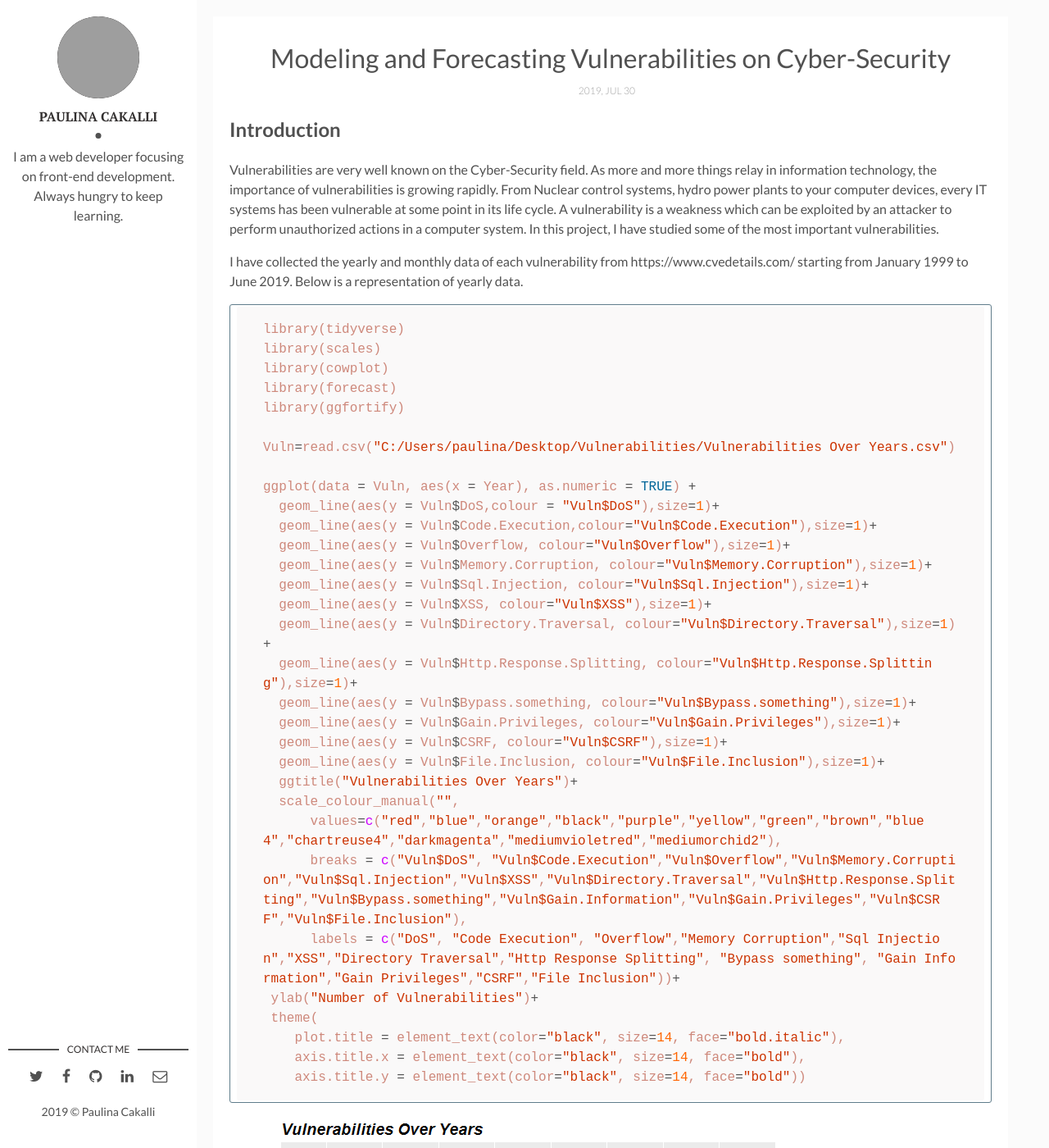
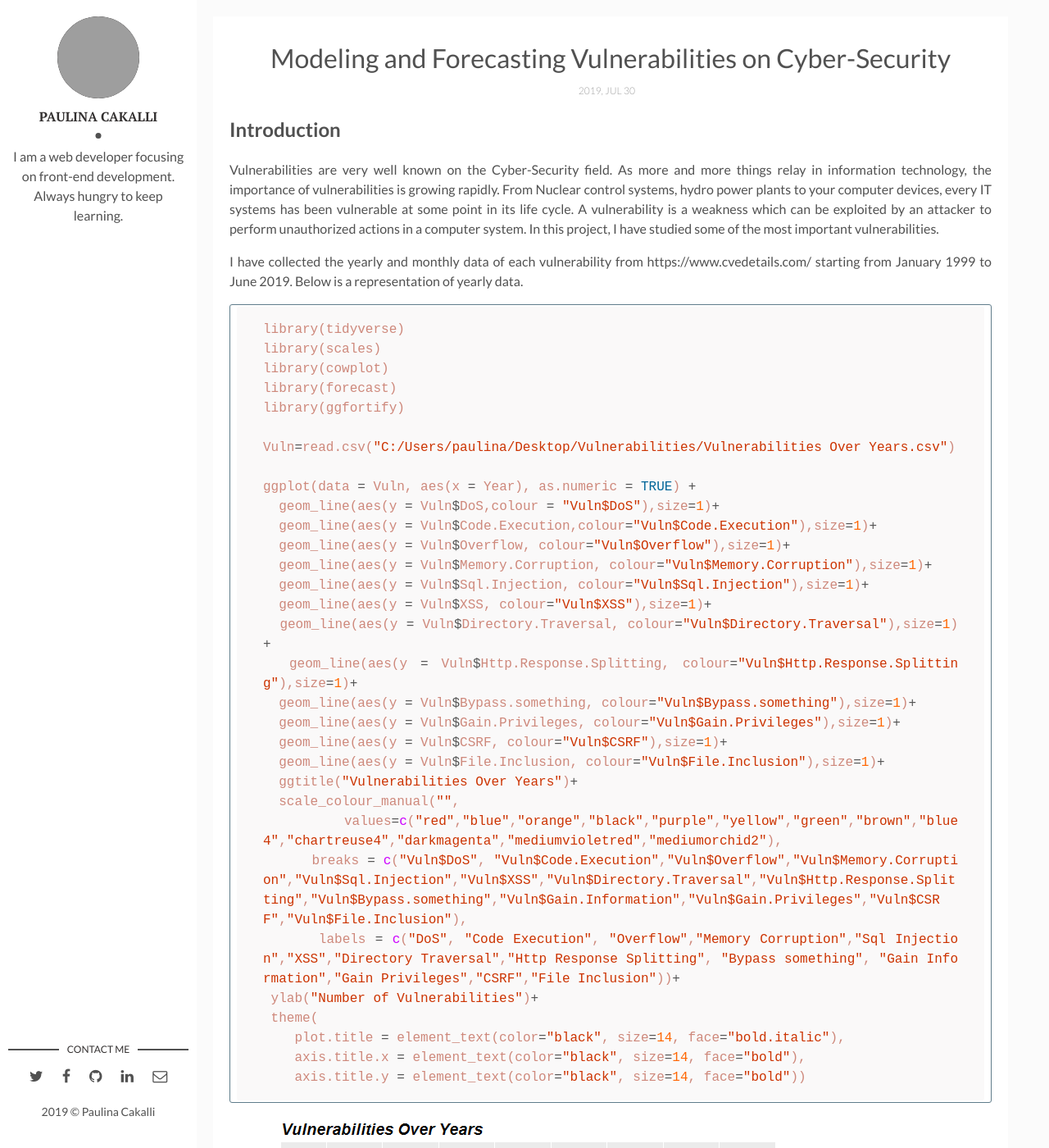
Before and after one commit to PaulinaCakalli/paulinacakalli.github.io, a Jekyll site: the page built from _posts/2019-07-31-Modeling-and-Forecasting-Vulnerabilities-on-Cyber-Security.markdown, in a window 1280 px wide and 1400 px high. Shown: the whole window at 82% size. Built offline with Jekyll 4.4.1, drawn with Linux system fonts in a browser that asks for light colours; grey boxes are pictures that could not be loaded.

Commit message:
Fixed align

```diff
--- a/_layouts/post.html
+++ b/_layouts/post.html
@@ -19,7 +19,11 @@
         <h1 class="page-title">{{page.title}}</h1>
         <div class="page-date"><span>{{page.date | date: '%Y, %b %d'}}&nbsp;&nbsp;&nbsp;&nbsp;</span></div>
       </header>
+
+	<div align="justify">
       {{content | markdownify}}
+
+	  </div>
       <div class="page-footer">
         <div class="page-share">
           <a href="https://twitter.com/intent/tweet?text={{ page.title }}&url={{ site.url }}{{ page.url }}" title="Share on Twitter" rel="nofollow" target="_blank">Twitter</a>
--- a/assets/css/main.css
+++ b/assets/css/main.css
@@ -7,12 +7,6 @@
  *    IE on Windows Phone and in iOS.
  */
 
-
-
-
-p {
-	align: justify;
-}
 
 
 html {
```
